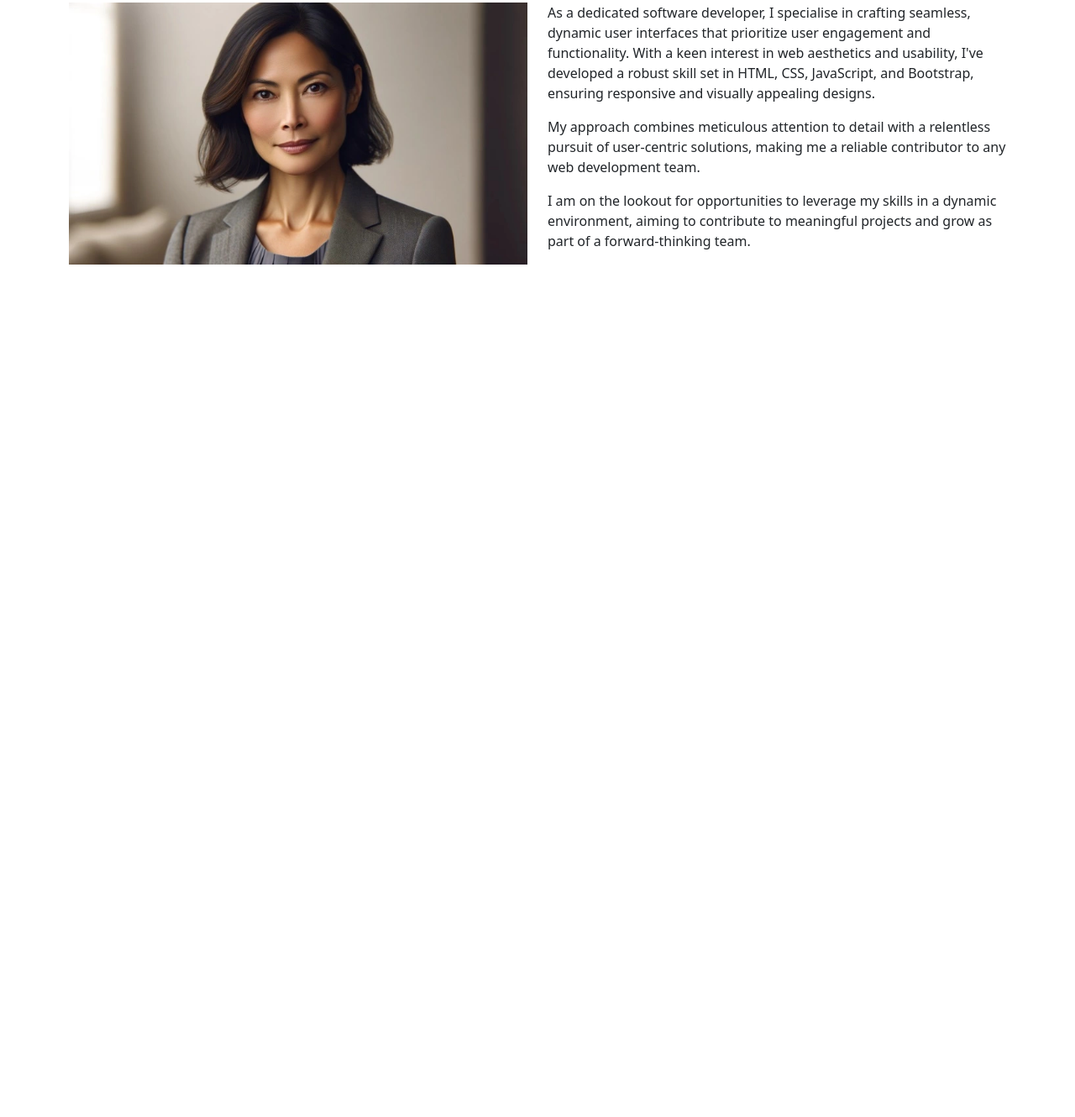
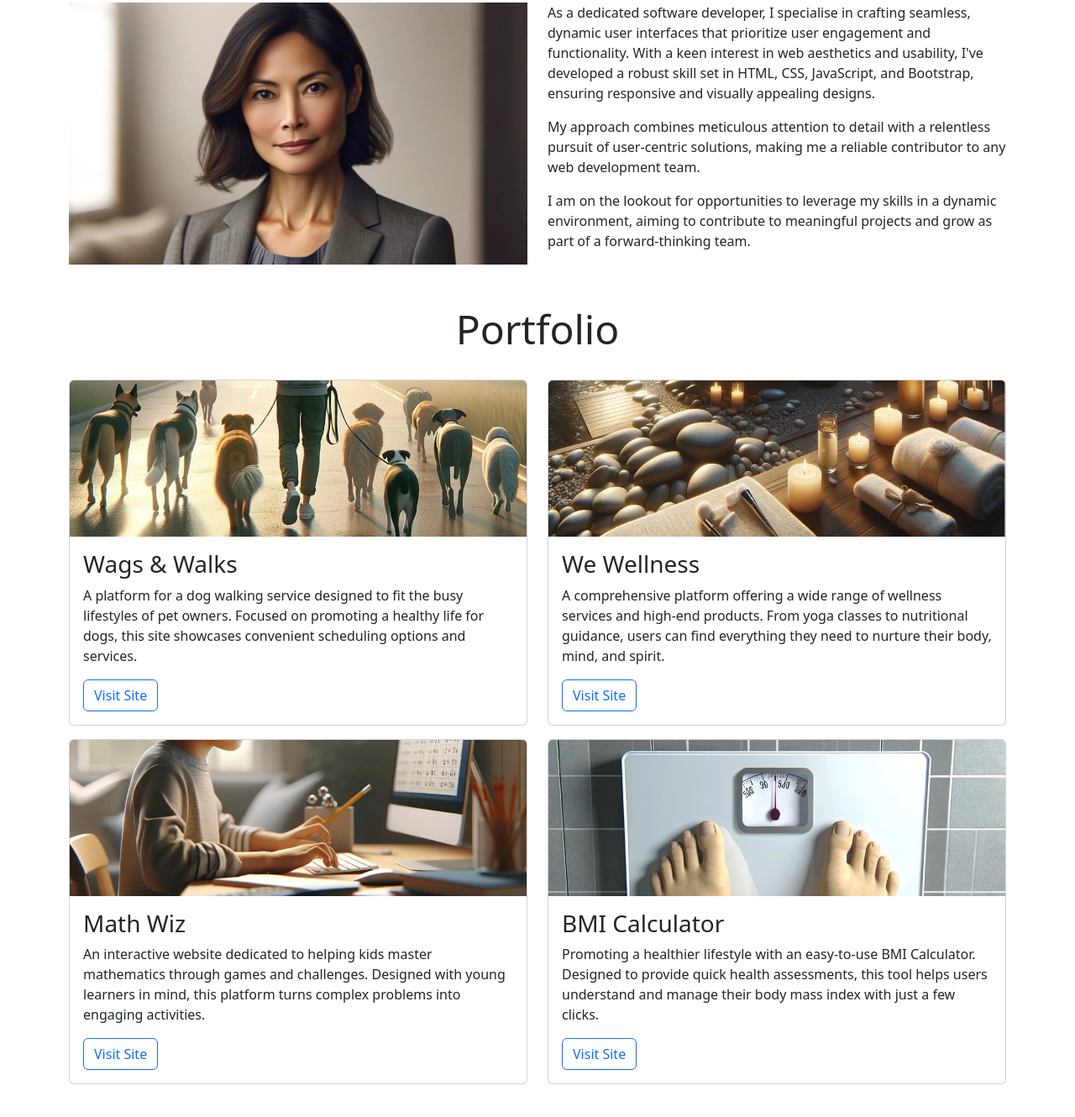
Before and after one commit to hmoon96/mei-wong-portfolio, a plain HTML site: page index.html in a window 1280 px wide. Shown: the part 544-1874 px from the top of the page at 84% size. Before the commit the page ends 883 px from the top, so only its background shows below. Drawn offline with nearby package versions, Linux system fonts and the light colour scheme.

Commit message:
added portfolio cards and information

```diff
--- a/index.html
+++ b/index.html
@@ -99,6 +99,54 @@
       </div>
   </section>
   <!-- portfolio section starts here -->
+  <section id="portfolio" class="container pb-4">
+    <div class="row">
+      <div class="col-12 text-center my-4">
+        <h2 class="display-5">Portfolio</h2>
+      </div>
+      <div class="col-12 col-md-6">
+        <div class="card mb-3">
+          <img src="assets/images/wags-and-walks.webp" class="card-img-top" alt="A man walking several dogs early in the morning">
+          <div class="card-body">
+            <h3 class="card-title">Wags & Walks</h5>
+            <p class="card-text">A platform for a dog walking service designed to fit the busy lifestyles of pet owners. Focused on promoting a healthy life for dogs, this site showcases convenient scheduling options and services.</p>
+            <a href="#" class="btn btn-outline-primary">Visit Site</a>
+          </div>
+        </div>
+      </div>
+      <div class="col-12 col-md-6">
+        <div class="card mb-3">
+          <img src="assets/images/we-wellness.webp" class="card-img-top" alt="A spa with candles towels and natural material">
+          <div class="card-body">
+            <h3 class="card-title">We Wellness</h5>
+            <p class="card-text">A comprehensive platform offering a wide range of wellness services and high-end products. From yoga classes to nutritional guidance, users can find everything they need to nurture their body, mind, and spirit.</p>
+            <a href="#" class="btn btn-outline-primary">Visit Site</a>
+          </div>
+        </div>
+      </div>
+
+      <div class="col-12 col-md-6">
+        <div class="card mb-3">
+          <img src="assets/images/math-wiz.webp" class="card-img-top" alt="A child practicing math at a computer">
+          <div class="card-body">
+            <h3 class="card-title">Math Wiz</h5>
+            <p class="card-text">An interactive website dedicated to helping kids master mathematics through games and challenges. Designed with young learners in mind, this platform turns complex problems into engaging activities.</p>
+            <a href="#" class="btn btn-outline-primary">Visit Site</a>
+          </div>
+        </div>
+      </div>
+      <div class="col-12 col-md-6">
+        <div class="card mb-3">
+          <img src="assets/images/bmi-calculator.webp" class="card-img-top" alt="Weighing scales seen from the first person view of the person standing on the scales">
+          <div class="card-body">
+            <h3 class="card-title">BMI Calculator</h5>
+            <p class="card-text">Promoting a healthier lifestyle with an easy-to-use BMI Calculator. Designed to provide quick health assessments, this tool helps users understand and manage their body mass index with just a few clicks.</p>
+            <a href="#" class="btn btn-outline-primary">Visit Site</a>
+          </div>
+        </div>
+      </div>
+    </div>
+  </section>
 
 </main>
 
```
